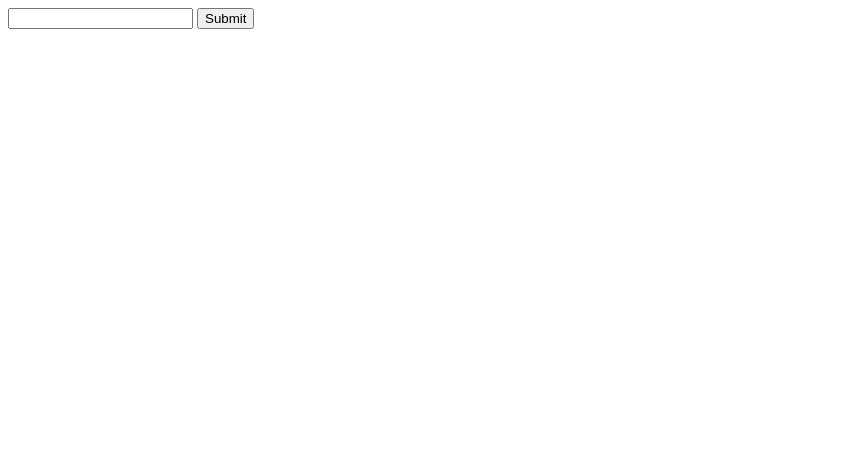
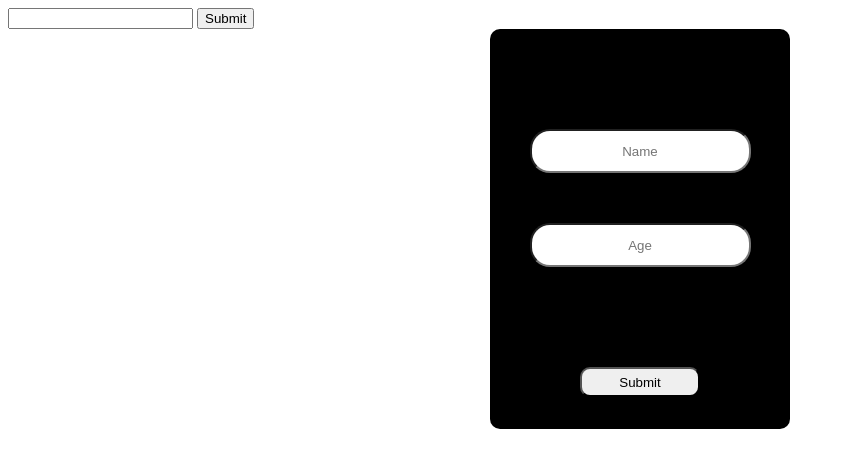
Before and after one commit to Saltiforov/voropay-lessons, a plain HTML site: page index.html in a window 1280 px wide. Shown: the whole page, without its empty margins (0-845 px from the left). Drawn offline with Linux system fonts and the light colour scheme.

Commit message:
nepanyatna nichego

```diff
--- a/Array-object-themes.js
+++ b/Array-object-themes.js
@@ -44,25 +44,25 @@ const getConfig = () => {
       ]
     },
   ];
-}
-const vForm = document.getElementById('form')
-const vInput = document.getElementById('input-search')
+};
+const vForm = document.getElementById('form');
+const vInput = document.getElementById('input-search');
 
 vForm.addEventListener('submit', (e) => {
   e.preventDefault();
   let searchValue = vInput.value; //Cat
-  console.log('Submit array', array)
+  console.log('Submit array', array);
 
-  let newArray = array.filter(element => element.apiCode.includes(searchValue))
-  console.log('Submit newArray', newArray)
-})
+  let newArray = array.filter(element => element.apiCode.includes(searchValue));
+  console.log('Submit newArray', newArray);
+});
 
 const content = {
   name: 'RIAT',
   subtype: 'rio',
   updateTiming: 'dasdasdds',
   type: 'Message',
-}
+};
 
 const array = [
   {
@@ -118,15 +118,15 @@ const array = [
     "Cors": "yes",
     "Link": "https://dukengn.github.io/Dog-facts-API/",
     "Category": "Animals"
-  },]
+  },];
 
 const config = getConfig();
 
 config.forEach(element => {
   if (element.type === content.type){
-    console.log(element.type)
+    console.log(element.type);
   }
-})
+});
 
 //const array = [
 //  {name: 'Voropay', age: 23}, //0
@@ -146,8 +146,44 @@ const personArray = [
   {name: 'Cat', age: 13, spec: 'agro'},
   {name: 'Chepka', age: 120, spec: 'bio'}
 ];
+
+
+
+let nameF = document.querySelector('.input1'),
+    ageF = document.querySelector('.input2'),
+    formF = document.querySelector('.form');
+
+formF.addEventListener('submit', (e) => {
+  e.preventDefault();
+  let nameValue = nameF.value,
+      ageValue = ageF.value;
+
+      let newArrayPerson = personArray.filter(function (element){
+       return element.name.toLowerCase().includes(nameValue);
+       });
+       console.log(newArrayPerson);
+
+
+});
+
+
+
+
+
+
 // name - input field with type text
 // age select/input on ur choice
 // spec select
 
 //Create new form, for adding new person in array
+
+// создать 2 форми,1 форма записовать нови значения в массив,2 форма-поиск по цьому массиву
+
+
+// if (nameValue != '' && ageValue != '' && ageValue != isNaN){
+//   console.log(nameValue);
+//   console.log(ageValue);
+
+// }else{
+//   return;
+// }
--- a/index.html
+++ b/index.html
@@ -6,12 +6,30 @@
         content="width=device-width, user-scalable=no, initial-scale=1.0, maximum-scale=1.0, minimum-scale=1.0">
   <meta http-equiv="X-UA-Compatible" content="ie=edge">
   <title>Document</title>
+  <link rel="stylesheet" href="style.css">
 </head>
 <body>
+
 <form id="form">
   <input id="input-search" type="text">
   <button id="submit" type="submit">Submit</button>
 </form>
+
+
+
+<form class="form" action="">
+  <p><input type="text" class="input1" min="10" maxlength="20" placeholder="Name"></p>
+  <p class="p"><input type="text" class="input2" min="10" maxlength="20" placeholder="Age"></p>
+  <button class="btn" type="submit">Submit</button>
+</form>
+
+
+
+
+
+
+
+
 <script src="Array-object-themes.js"></script>
 </body>
 </html>
--- /dev/null
+++ b/style.css
@@ -0,0 +1,42 @@
+.form{
+  width: 300px;
+  height: 400px;
+  background: #000;
+  margin: 0 auto;
+  border-radius: 10px;
+
+}
+p{
+    margin: 0;
+}
+.input1,
+.input2{
+
+    border-radius: 20px;
+    outline: none;
+    display: block;
+    margin: 0 auto;
+    height: 40px;
+    padding: 0 20px;
+}
+
+.input1::placeholder,
+.input2::placeholder{
+    text-align: center;
+}
+
+p:first-child{
+  padding-top: 100px;
+  margin-bottom: 50px;
+}
+.p{
+    margin-bottom: 100px;
+}
+.btn{
+    display: block;
+
+    width: 120px;
+    border-radius: 10px;
+    margin: 0 auto;
+    height: 30px;
+}
```
